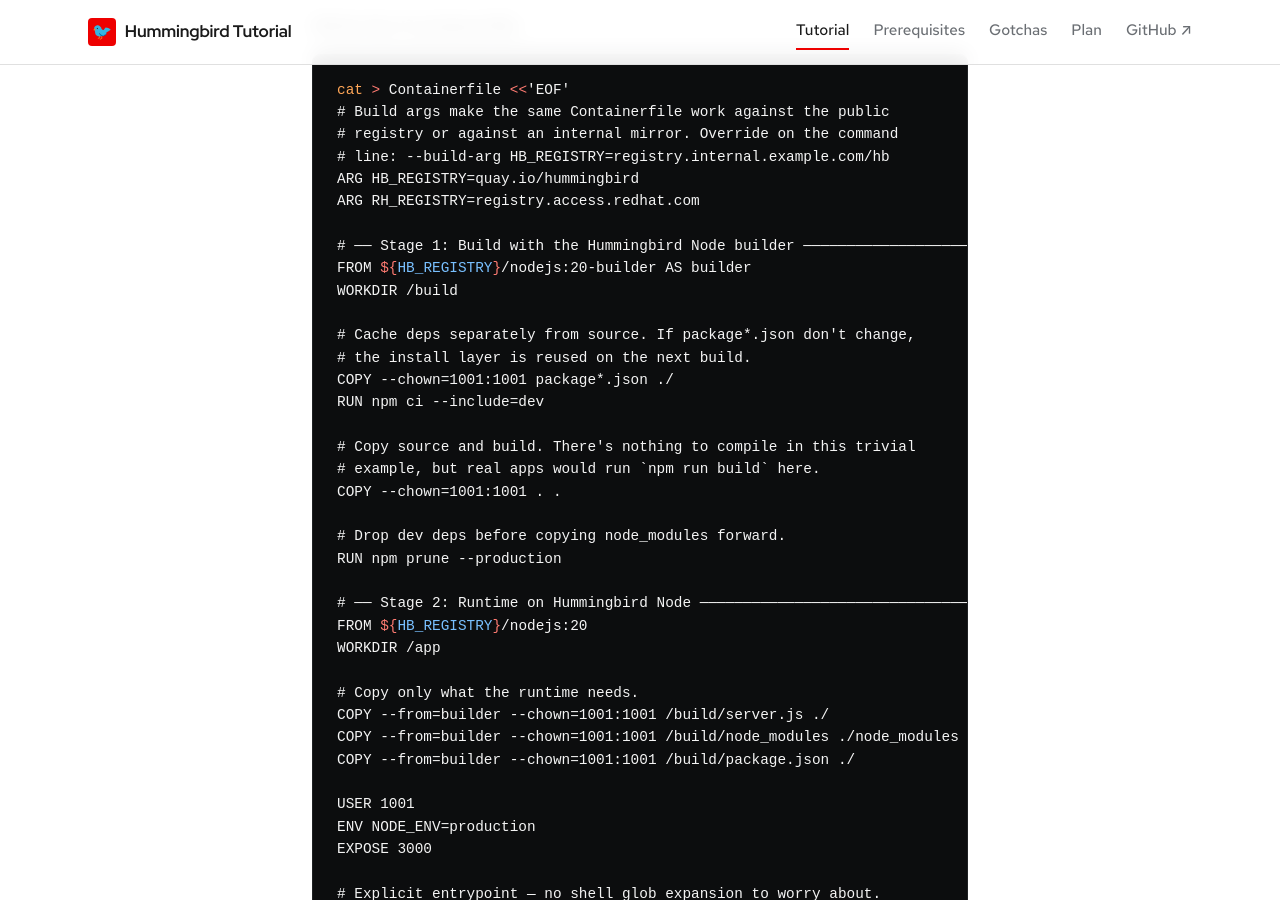
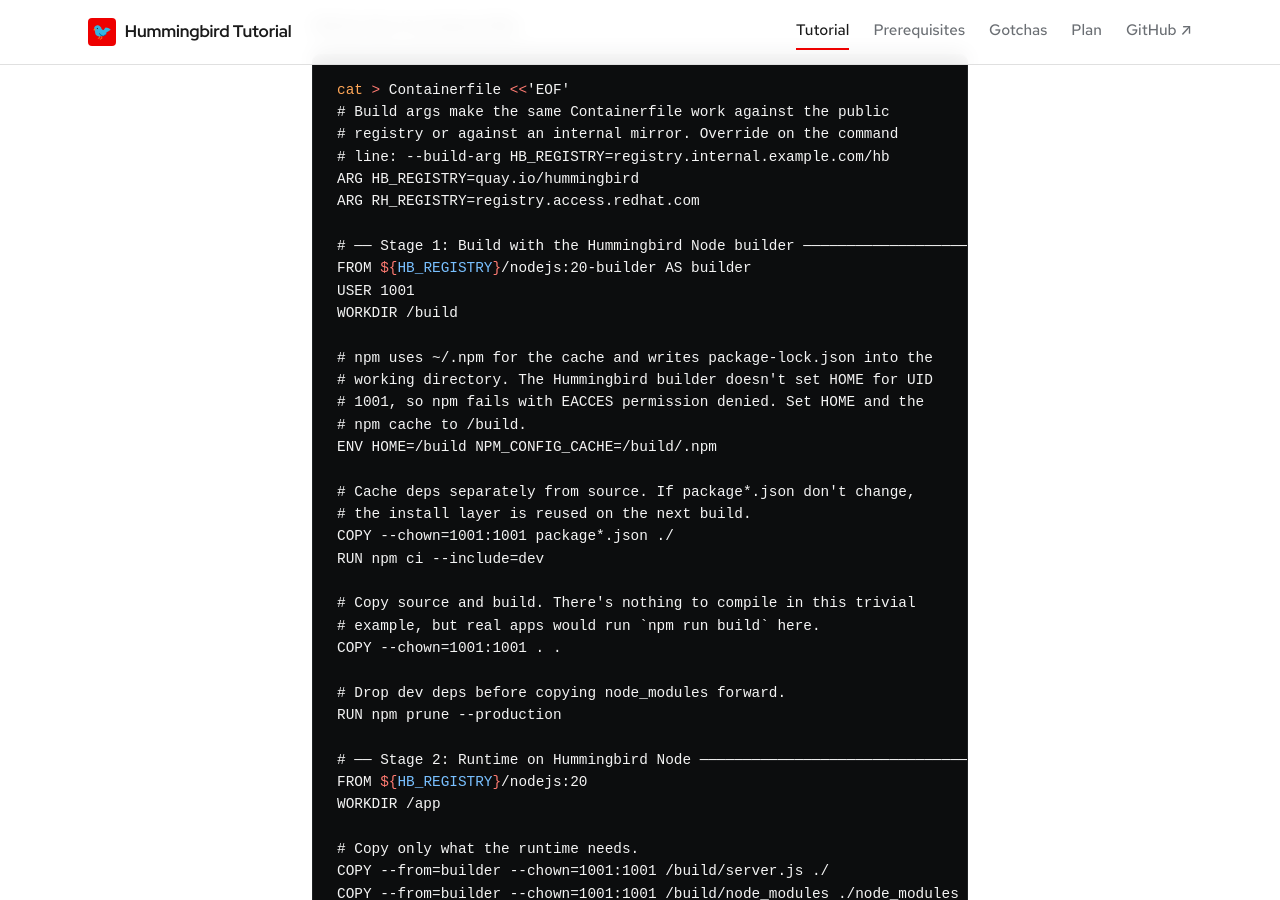
Before and after one commit to patterncatalyst/hummingbird-tutorial, a Jekyll site: the page built from _docs/04-multi-stage-builds.md, in a window 1280 px wide and 900 px high, scrolled down 13798 px. Built offline with Jekyll 4.4.1, drawn with Linux system fonts in a browser that asks for light colours; some web fonts are replaced.

Commit message:
node-example: add USER/HOME/NPM_CONFIG_CACHE; matrix: quarkus runtime verified

```diff
--- a/_docs/04-multi-stage-builds.md
+++ b/_docs/04-multi-stage-builds.md
@@ -581,7 +581,14 @@ ARG RH_REGISTRY=registry.access.redhat.com
 
 # ── Stage 1: Build with the Hummingbird Node builder ────────────────────────
 FROM ${HB_REGISTRY}/nodejs:20-builder AS builder
+USER 1001
 WORKDIR /build
+
+# npm uses ~/.npm for the cache and writes package-lock.json into the
+# working directory. The Hummingbird builder doesn't set HOME for UID
+# 1001, so npm fails with EACCES permission denied. Set HOME and the
+# npm cache to /build.
+ENV HOME=/build NPM_CONFIG_CACHE=/build/.npm
 
 # Cache deps separately from source. If package*.json don't change,
 # the install layer is reused on the next build.
```
Also changed, not shown: _plans/reconciliation-plan.md (+2 -2 lines), 1 other file.
